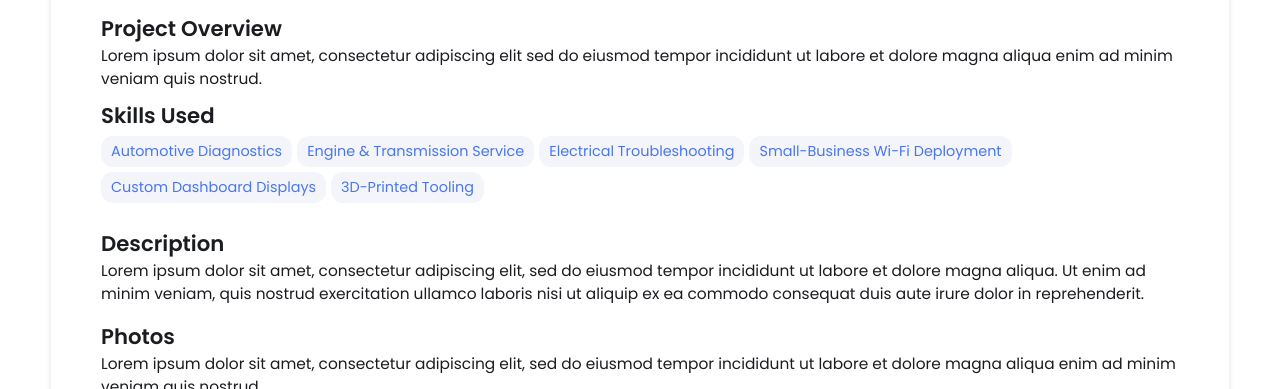
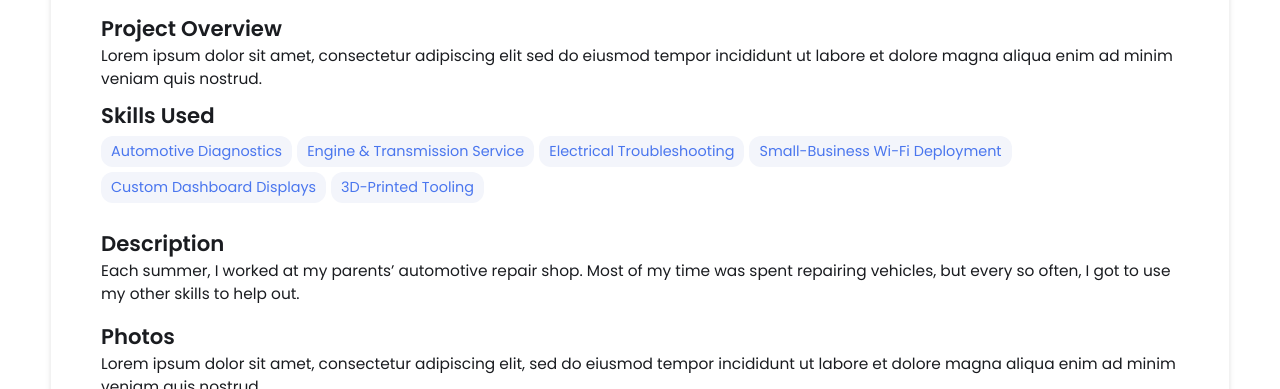
Before and after one commit to OmegaDraquex/OmegaDraquex.github.io, a Jekyll site: the page built from _projects/shop-and-auto/index.md, in a window 1280 px wide and 900 px high, scrolled down 544 px, cut to the strip 0-389 px from the top of the window. Built offline with Jekyll 4.4.1, drawn with Linux system fonts in a browser that asks for light colours.

Commit message:
Revise project description with personal experience
Updated the description to reflect personal experience at an automotive repair shop.

```diff
--- a/_projects/shop-and-auto/index.md
+++ b/_projects/shop-and-auto/index.md
@@ -34,7 +34,7 @@ skills:
 
 ## Description
 
-Lorem ipsum dolor sit amet, consectetur adipiscing elit, sed do eiusmod tempor incididunt ut labore et dolore magna aliqua. Ut enim ad minim veniam, quis nostrud exercitation ullamco laboris nisi ut aliquip ex ea commodo consequat duis aute irure dolor in reprehenderit.
+Each summer, I worked at my parents' automotive repair shop. Most of my time was spent repairing vehicles, but every so often, I got to use my other skills to help out.
 
 ## Photos
 
```
